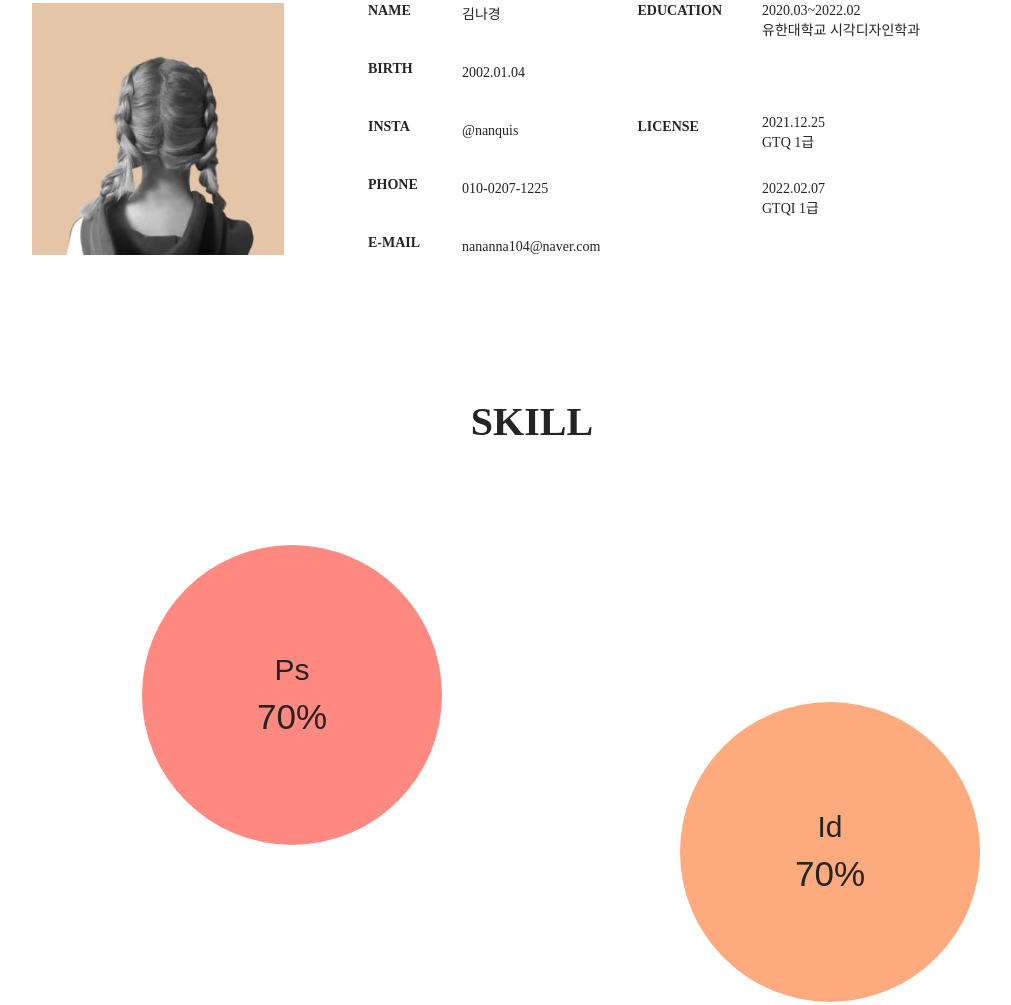
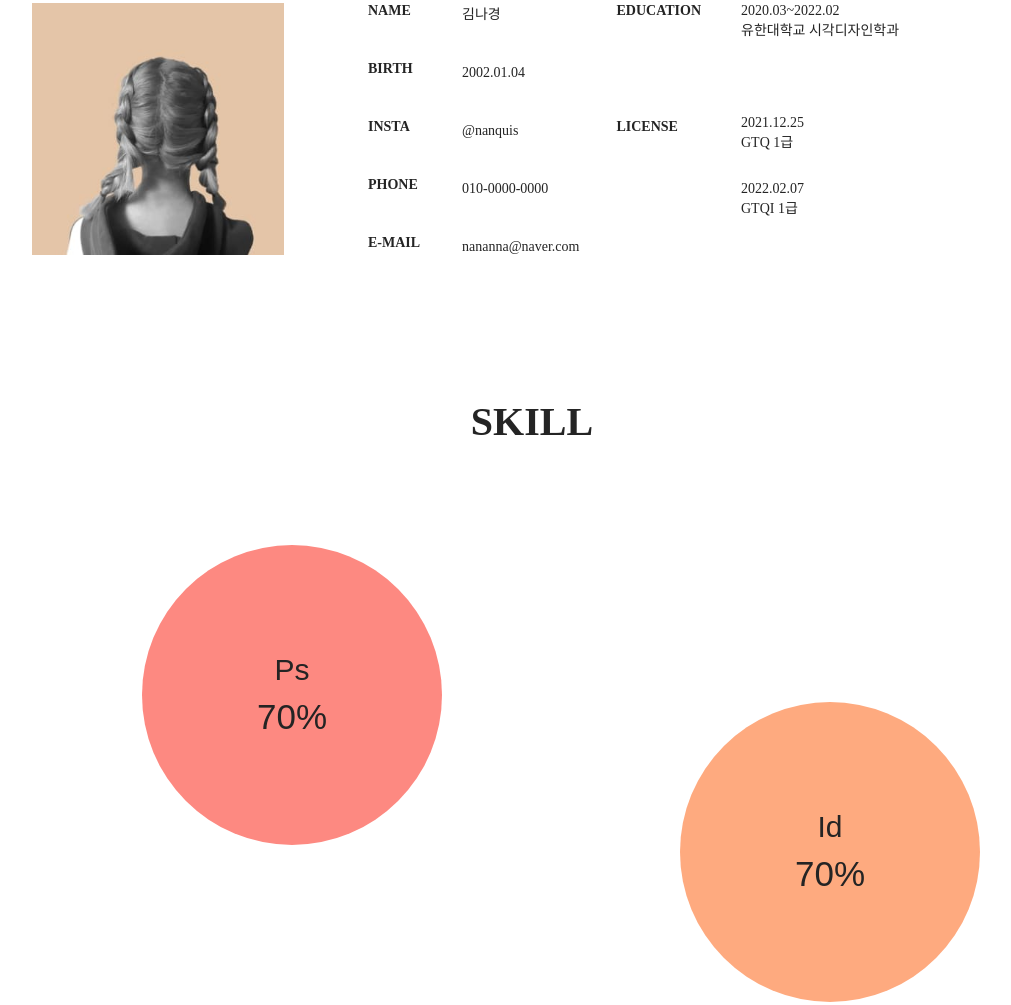
Before and after one commit to nanquis/202009001, a plain HTML site: page sub05.html in a window 1280 px wide. Shown: the part 764-1769 px from the top of the page, without its empty margins (108-1119 px from the left). Drawn offline with nearby package versions, Linux system fonts and the light colour scheme; a web font is replaced by a local one.

Commit message:
Update sub05.html

```diff
--- a/sub05.html
+++ b/sub05.html
@@ -86,8 +86,8 @@
           <p>김나경</p>
           <p>2002&#46;01&#46;04</p>
           <p>&#64;nanquis</p>
-          <p>010&#45;0207&#45;1225</p>
-          <p>nananna104&#64;naver&#46;com</p>
+          <p>010&#45;0000&#45;0000</p>
+          <p>nananna&#64;naver&#46;com</p>
         </div>
         <div class="bold2">
           <h3>EDUCATION</h3>
@@ -138,7 +138,6 @@
       </div>
 
       <h1 class="contact">CONTACT ME &#58;&#41;</h1>
-      <div class="con_img"></div>
 
 
 
```
